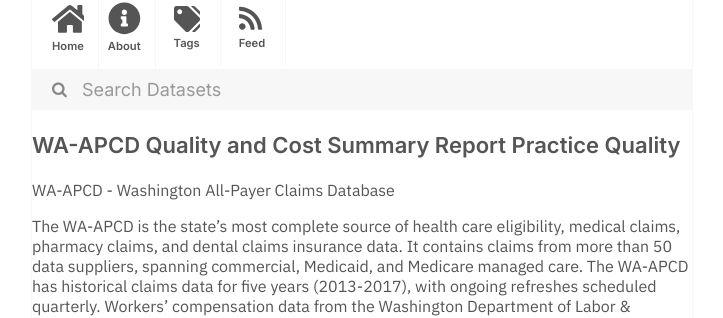
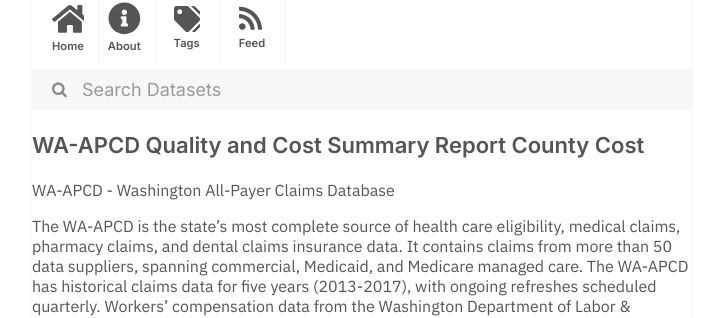
Before and after one commit to dayda-entities/state-of-washington, a Jekyll site: the page built from _posts/2020-11-10-wa-apcd-quality-and-cost-summa.md, in a window 1280 px wide. Shown: the part 216-534 px from the top of the page, without its empty margins (278-1001 px from the left). Built offline with Jekyll 4.4.1, drawn with Linux system fonts in a browser that asks for light colours.

```diff
--- a/_posts/2020-11-10-wa-apcd-quality-and-cost-summa.md
+++ b/_posts/2020-11-10-wa-apcd-quality-and-cost-summa.md
@@ -1,14 +1,14 @@
 ---
-title: WA-APCD Quality and Cost Summary Report Practice Quality
-created: '2020-11-10T17:20:29.551558'
-modified: '2020-11-10T17:20:29.551568'
+title: WA-APCD Quality and Cost Summary Report County Cost
+created: '2020-11-10T17:19:48.744756'
+modified: '2020-11-10T17:19:48.744766'
 state: active
 type: dataset
 tags: []
 groups:
   - Local Government
-csv_url: 'https://data.wa.gov/api/views/ebwb-9rx9/rows.csv?accessType=DOWNLOAD'
-json_url: 'https://data.wa.gov/api/views/ebwb-9rx9/rows.json?accessType=DOWNLOAD'
+csv_url: 'https://data.wa.gov/api/views/4rfn-62je/rows.csv?accessType=DOWNLOAD'
+json_url: 'https://data.wa.gov/api/views/4rfn-62je/rows.json?accessType=DOWNLOAD'
 layout: post
 
 ---
```
